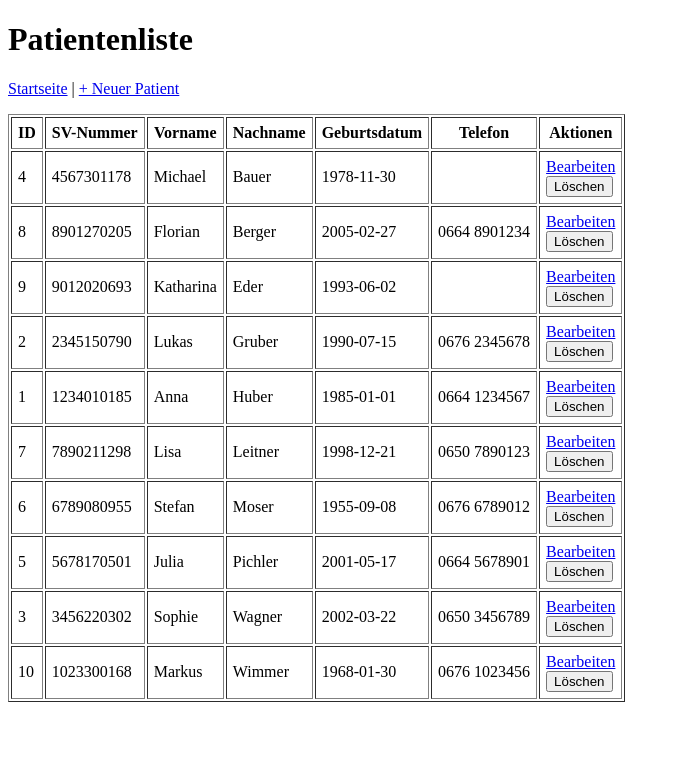
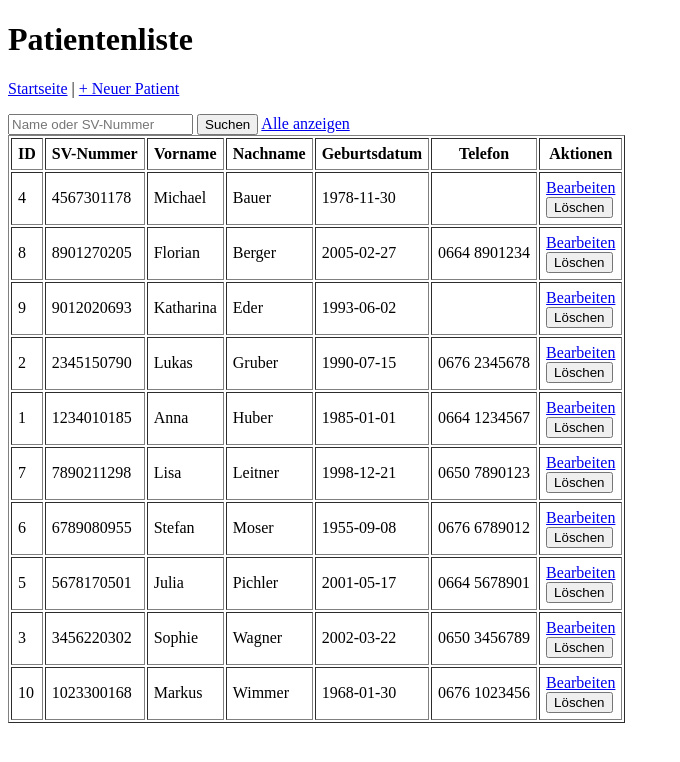
Before and after one commit to Alexandro1810/MGIN_05_Praxissystem, a PHP site: page /patienten/ in a window 1280 px wide. Shown: the top 762 px of the page, without its empty margins (0-680 px from the left). Run offline with PHP 8.4, Linux system fonts and the light colour scheme; data comes from the database, SQL or seed files in the repository.

Commit message:
Suchfeld zur Patientenliste hinzugefügt

```diff
--- a/src/patienten/index.php
+++ b/src/patienten/index.php
@@ -22,6 +22,11 @@ $patienten = $stmt->fetchAll();
 <body>
     <h1>Patientenliste</h1>
     <p><a href="../">Startseite</a> | <a href="create.php">+ Neuer Patient</a></p>
+        <form method="get">
+            <input type="text" name="suche" placeholder="Name oder SV-Nummer" value="<?= htmlspecialchars($suche) ?>">
+            <button type="submit">Suchen</button>
+            <a href="index.php">Alle anzeigen</a>
+        </form>
 
     <table border="1" cellpadding="6">
     <tr>
```
